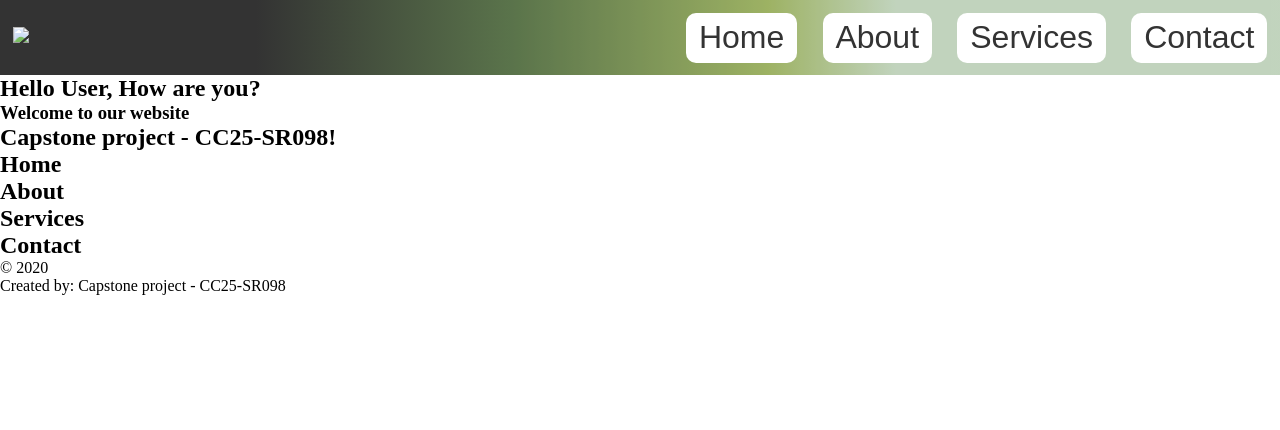
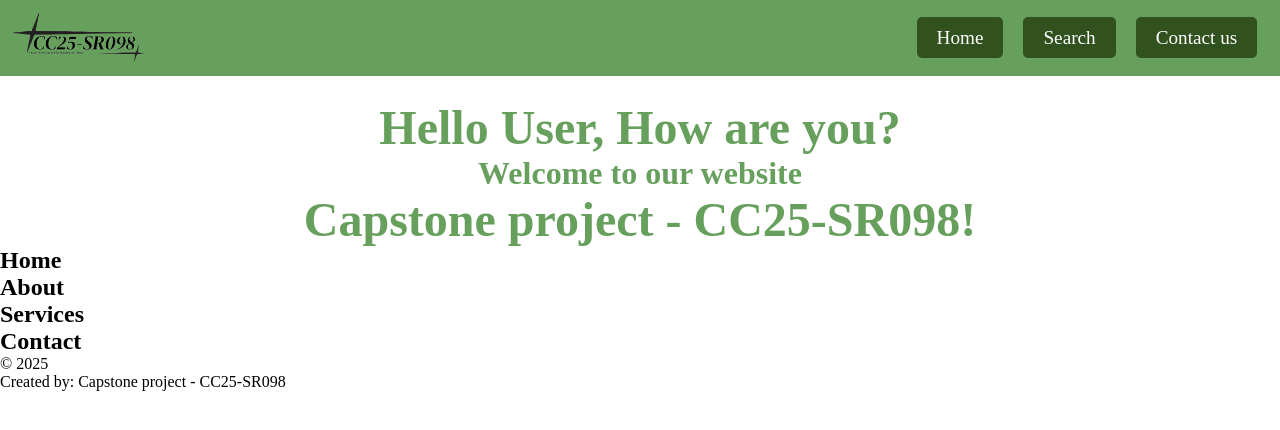
Before and after one commit to its-yan/Capstone-project-CC25-SR098, a plain HTML site: page index.html in a window 1280 px wide. Drawn offline with Linux system fonts and the light colour scheme; files whose address does not match are found by name.

Commit message:
Navbar Fix

```diff
--- a/CSS/style.css
+++ b/CSS/style.css
@@ -30,55 +30,52 @@
   /* END UNIVERSAL */
 
   /* MAIN PAGE */
-  .Con-header {
-    position: fixed;
-    top: 0;
-    width: 100%;
-    z-index: 3;
-  }
-  .con-nav{
+  /* ...existing code... */
+
+.con-nav {
   display: flex;
   align-items: center;
   justify-content: space-between;
   width: 100%;
   padding: 1vw;
-    background: linear-gradient(
-      90deg,
-      #000000 20%,
-      #31511e 40%,
-      #859f3d 60%,
-      #b2c9ad 70%
-    );
+  background-color: #67a05d; /* Updated background color */
   font-size: 1.5vw;
-    opacity: 80%;
+  opacity: 100%; /* Updated opacity */
   text-decoration-color: none;
+  position: fixed; /* Added to fix the navbar */
+  top: 0; /* Added to fix the navbar */
+  z-index: 1000; /* Ensure it stays on top */
 }
+
+.con-nav img {
+  height: 50px; /* Adjust logo size */
+}
+
 .con-nav ul {
-    color: white;
+  display: flex;
   list-style: none;
-    display: flex;
-    gap: 2vw;
+  margin: 0;
+  padding: 0;
 }
 
 .con-nav ul li {
-    background-color: white;
-    border-radius: 10px;
-    padding: 0.5vw 1vw;
-    font-size: 2.5vw;
-    transition: background-color 0.3s ease-in-out;
-  }
-
-  .con-nav ul li:hover {
-    background-color: #8f8f8f;
-
+  margin: 0 10px;
 }
 
 .con-nav ul li a {
+  color: #ffffff; /* Updated text color */
   text-decoration: none;
-    color: rgb(0, 0, 0);
-    font-family: Arial, Helvetica, sans-serif;
+  padding: 10px 20px;
+  border-radius: 5px;
+  background-color: #31511e; /* Updated background color */
 }
-  /* Side Navigation Menu */
+
+.con-nav ul li a:hover {
+  background-color: #859f3d; /* Updated hover background color */
+}
+
+/* ...existing code... */
+
 .sidenav {
   height: 100%;
   width: 0;
@@ -116,6 +113,28 @@
 .sidenav-trigger {
   display: none;
   font-size: 30px;
-    color: rgb(0, 0, 0);
+  color: #000000;
   cursor: pointer;
 }
+
+@media screen and (max-width: 768px) {
+  .sidenav-trigger {
+      display: block;
+  }
+}
+
+.Home-text {
+  text-align: center;
+  color: #67a05d; /* Updated text color */
+  margin-top: 100px; /* Adjust margin to avoid overlap with navbar */
+}
+
+.Home-text h1 {
+  font-size: 3em;
+}
+
+.Home-text h3 {
+  font-size: 2em;
+}
+
+/* ...existing code... */
--- a/index.html
+++ b/index.html
@@ -11,22 +11,20 @@
 <body>
     <header class="con-header">
         <nav class="con-nav">
-
-             <img src="" alt="Logo" srcset="">
+            <img src="IMG/CC25-SR098.png" alt="Logo" srcset=""> <!-- Add the path to your logo -->
             <ul>
                 <li><a href="#">Home</a></li>
-                <li><a href="#">About</a></li>
-                <li><a href="#">Services</a></li>
-                <li><a href="#">Contact</a></li>
+                <li><a href="#">Search</a></li>
+                <li><a href="#">Contact us</a></li>
             </ul>
         </nav>
         <!-- Side Navigation Menu for Mobile View -->
         <div id="sidenav" class="sidenav">
             <a href="javascript:void(0)" class="closebtn" onclick="closeNav()">&times;</a>
-            <a href="#Section-"></a>
-            <a href="#Section-"></a>
-            <a href="#Section-"></a>
-            <a href="#Section-"></a>
+            <a href="#Section-Home">Home</a>
+            <a href="#Section-About">About</a>
+            <a href="#Section-Services">Services</a>
+            <a href="#Section-Contact">Contact</a>
         </div>
         <!-- Button to open the sidenav (visible only on mobile) -->
         <span class="sidenav-trigger" onclick="openNav()">&#9776; Menu</span>
@@ -41,21 +39,21 @@
                 </div>
               </div>
         </article>
-        <section>
+        <section id="Section-Home">
             <h1>Home</h1>
         </section>
-        <section>
+        <section id="Section-About">
             <h1>About</h1>
         </section>
-        <section>
+        <section id="Section-Services">
             <h1>Services</h1>
         </section>
-        <section>
+        <section id="Section-Contact">
             <h1>Contact</h1>
         </section>
     </main>
     <footer>
-        <p>&copy; 2020</p>
+        <p>&copy; 2025</p> <!-- Updated year -->
         <p>Created by: Capstone project - CC25-SR098 <a href=""></a></p>
     </footer>
     <script src="JAVASCRIPT/index.js"></script>
--- a/JAVASCRIPT/index.js
+++ b/index.js
@@ -1,10 +1,7 @@
-
-// Function sidenav OPEN
 function openNav() {
     document.getElementById("sidenav").style.width = "250px";
 }
-// Function sidenav CLOSE
+
 function closeNav() {
     document.getElementById("sidenav").style.width = "0";
 }
-// END
```
Also changed, not shown: IMG/CC25-SR098.png (added). Lines whose indentation alone changed are shown as unchanged.
